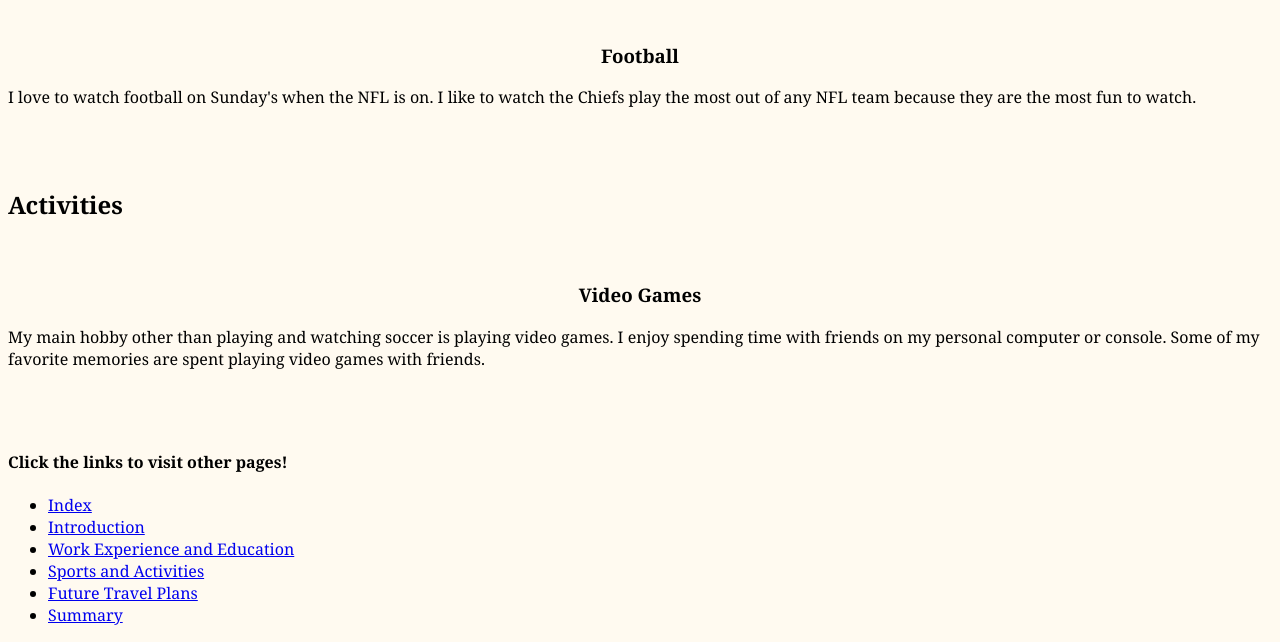
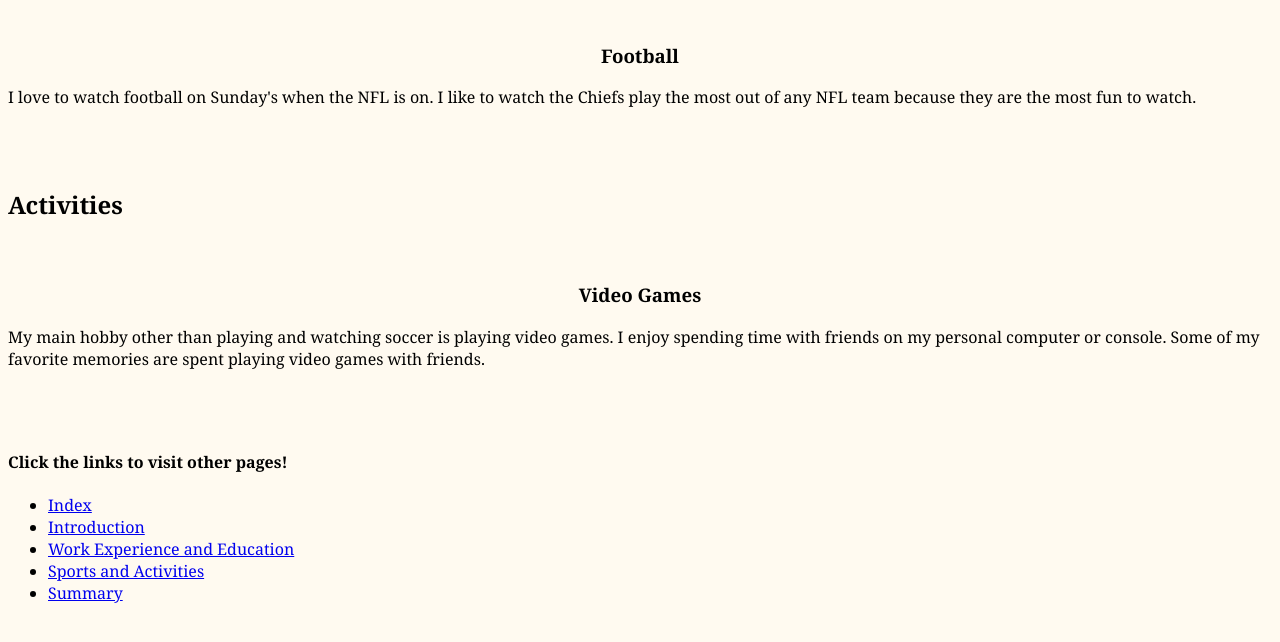
Before and after one commit to ColeD1822/ColeD1822.github.io, a plain HTML site: page sports_and_activities.html in a window 1280 px wide. Shown: the part 769-1411 px from the top of the page. After the commit the page ends 1389 px from the top, so only its background shows below. Drawn offline with Linux system fonts and the light colour scheme.

Commit message:
Update sports_and_activities.html

```diff
--- a/sports_and_activities.html
+++ b/sports_and_activities.html
@@ -59,7 +59,6 @@ on my personal computer or console. Some of my favorite memories are spent playi
                 <li><a href="introduction.html">Introduction</a></li>
                 <li><a href="work_experience_and_education.html">Work Experience and Education</a></li>
                 <li><a href="sports_and_activities.html">Sports and Activities</a></li>
-                <li><a href="travel.html">Future Travel Plans</a></li>
 	        <li><a href="summary.html">Summary</a></li>
             </ul>
         </nav>
```
